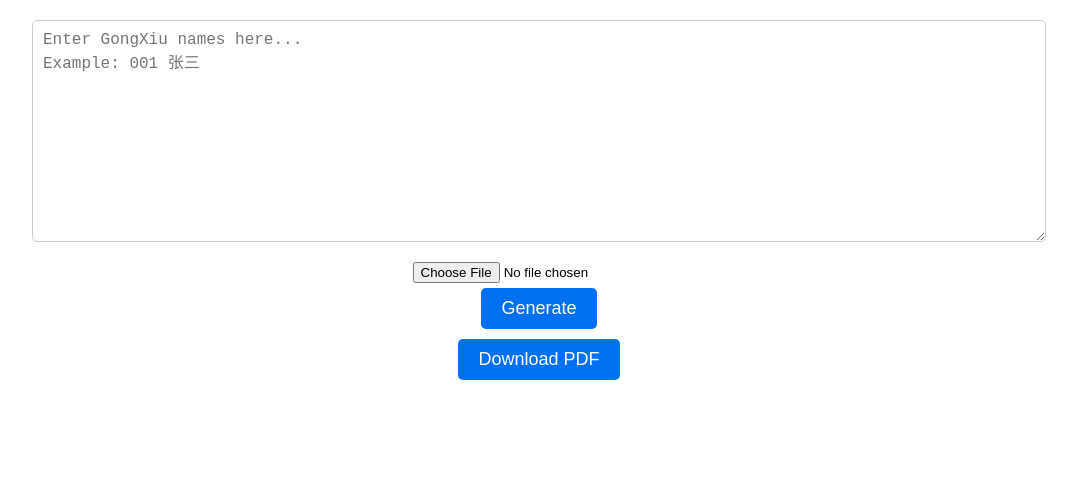
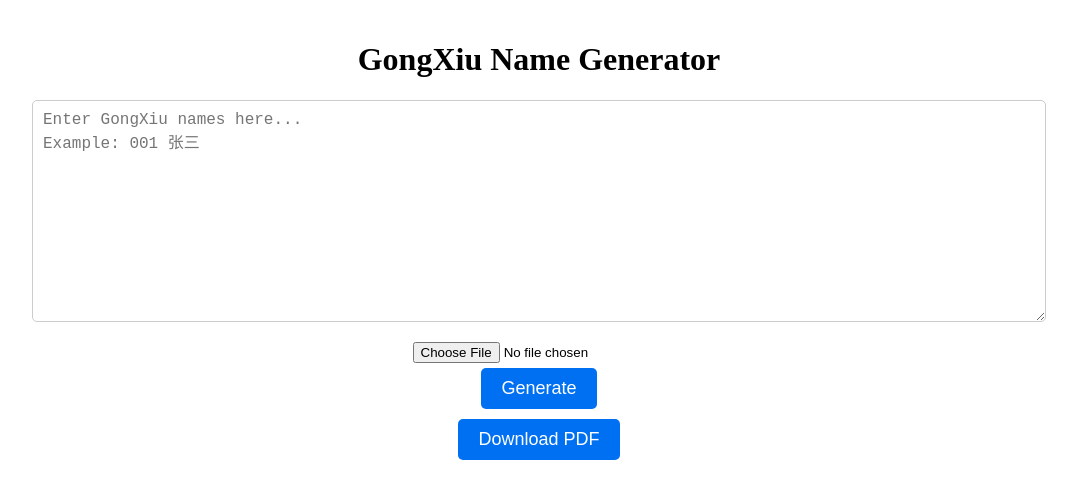
Before and after one commit to swc927/GongXiu, a plain HTML site: page index.html in a window 1280 px wide. Shown: the whole page, without its empty margins (101-1178 px from the left). Drawn offline with nearby package versions, Linux system fonts and the light colour scheme.

Commit message:
Update index.html

```diff
--- a/index.html
+++ b/index.html
@@ -4,18 +4,25 @@
 <head>
   <meta charset="UTF-8" />
   <meta name="viewport" content="width=device-width, initial-scale=1.0" />
-  <title>GongXiu Vertical Name Display</title>
+  <title>GongXiu Name Generator</title>
   <link rel="stylesheet" href="styles.css" />
   <script src="https://cdnjs.cloudflare.com/ajax/libs/html2canvas/1.4.1/html2canvas.min.js"></script>
   <script src="https://cdnjs.cloudflare.com/ajax/libs/jspdf/2.5.1/jspdf.umd.min.js"></script>
 </head>
 
 <body>
+  <header>
+    <h1>GongXiu Name Generator</h1>
+  </header>
+
   <textarea id="input" placeholder="Enter GongXiu names here...&#10;Example: 001 张三"></textarea>
   <input type="file" id="csvInput" accept=".csv" />
   <button onclick="generate()">Generate</button>
   <button onclick="downloadPDF()">Download PDF</button>
+
   <div id="output"></div>
+  <div id="loading" style="display: none;">Generating PDF... Please wait.</div>
+
   <script src="script.js"></script>
 </body>
 
```
